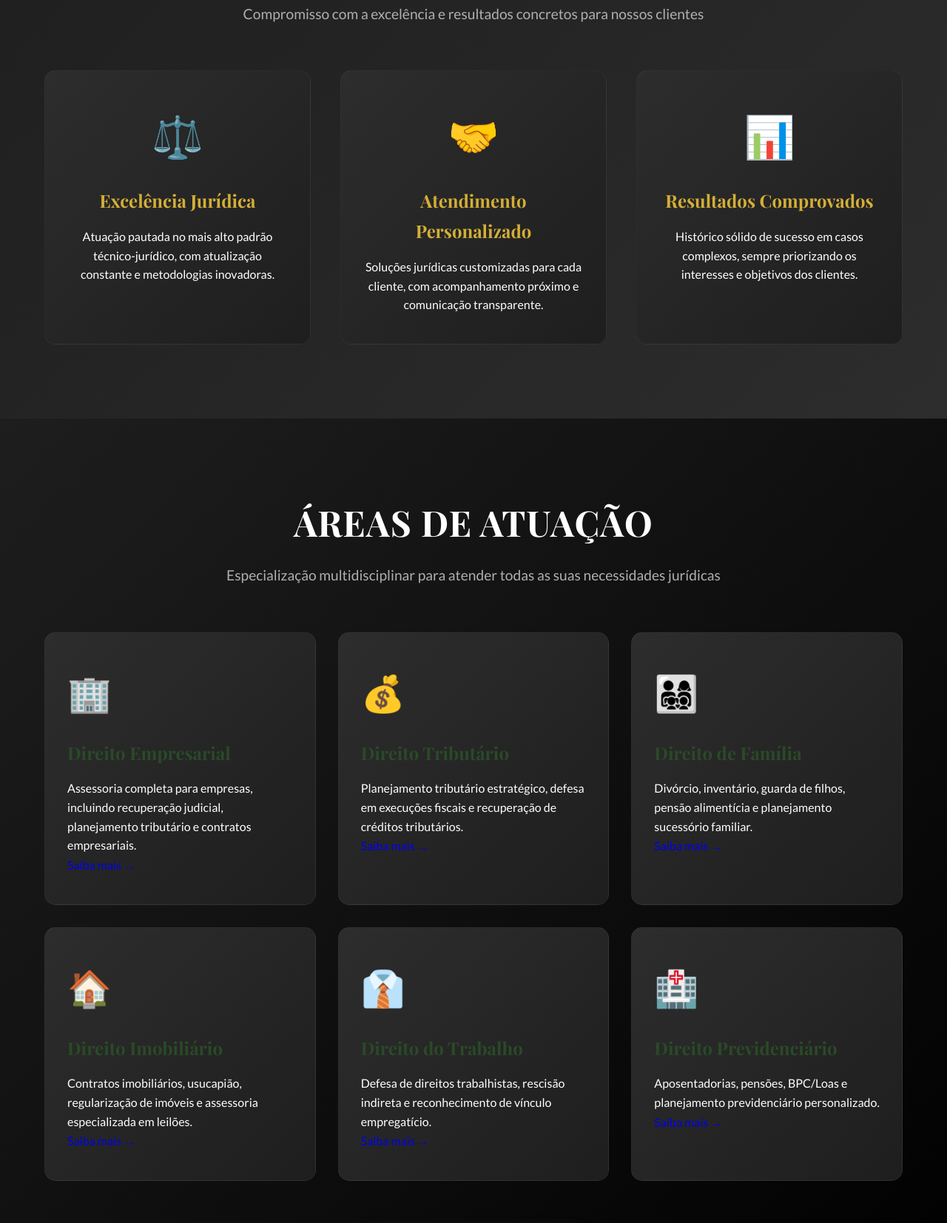
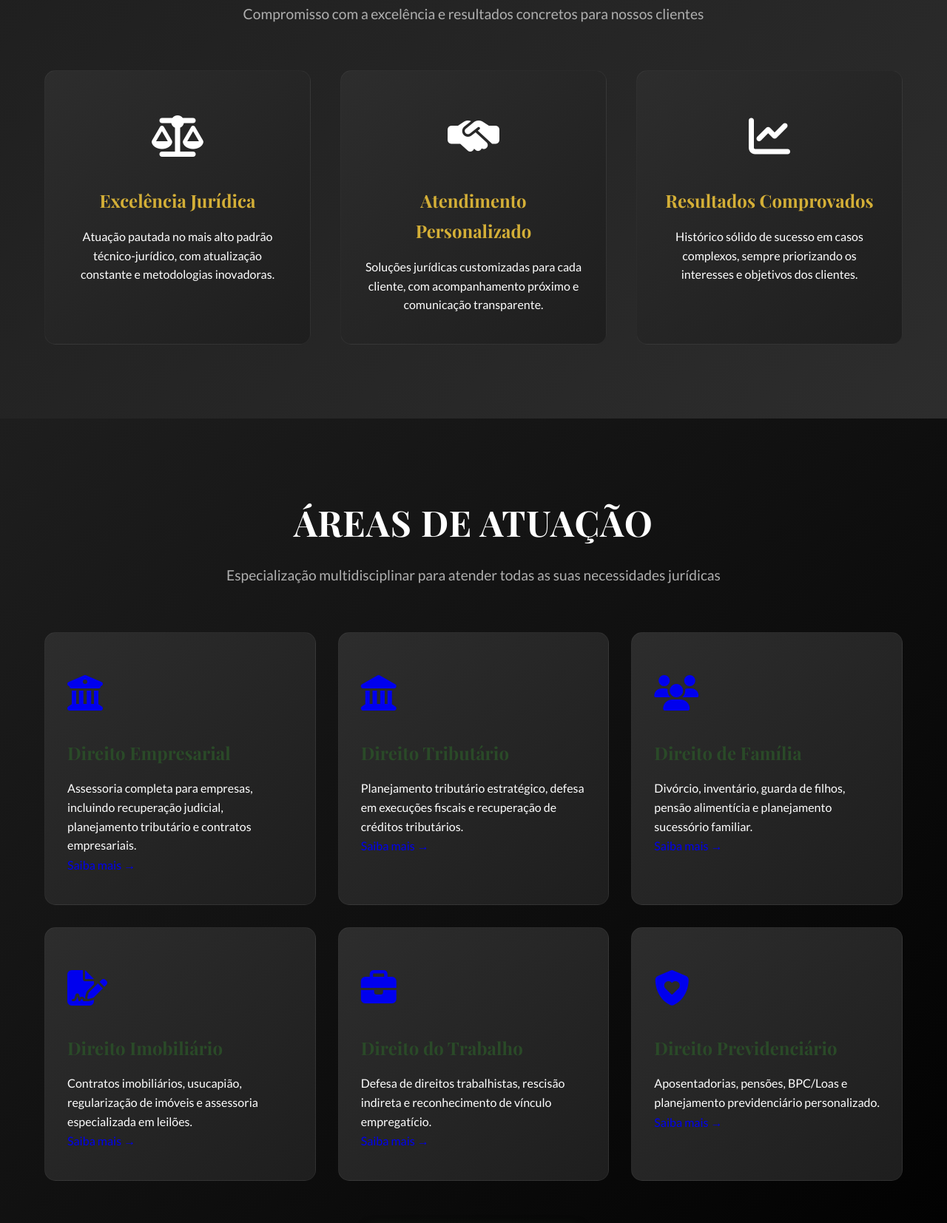
Before and after one commit to RodrigoDSVDF/craveiro_sakarov_multipage, a plain HTML site: page index.html in a window 1280 px wide. Shown: the part 1084-2738 px from the top of the page at 74% size. Drawn offline with nearby package versions, Linux system fonts and the light colour scheme.

Commit message:
Update index.html

```diff
--- a/index.html
+++ b/index.html
@@ -8,7 +8,6 @@
     <meta name="keywords" content="advogados, escritório advocacia, direito empresarial, direito tributário, direito civil, advocacia consultiva">
     <meta name="author" content="Craveiro e Sakarov Advogados Associados">
 
-    <!-- Open Graph -->
     <meta property="og:title" content="Craveiro e Sakarov Advogados Associados">
     <meta property="og:description" content="Excelência jurídica com agilidade, transparência e competência">
     <meta property="og:type" content="website">
@@ -16,10 +15,12 @@
 
     <link rel="stylesheet" href="css/styles.css">
     <link href="https://fonts.googleapis.com/css2?family=Playfair+Display:wght@400;600;700;800&family=Lato:wght@300;400;500;600;700&display=swap" rel="stylesheet">
+
+    <link rel="stylesheet" href="https://cdnjs.cloudflare.com/ajax/libs/font-awesome/6.5.2/css/all.min.css">
+
     <link rel="icon" type="image/x-icon" href="images/favicon.ico">
 </head>
 <body>
-    <!-- Header -->
     <header class="header" role="banner">
         <div class="container">
             <div class="header-content">
@@ -34,7 +35,7 @@
                     <a href="areas-atuacao.html" class="nav-link">Áreas de Atuação</a>
                     <a href="contato.html" class="nav-link">Contato</a>
                     <a href="https://wa.me/5561999999999" target="_blank" rel="noopener noreferrer" class="btn-whatsapp">
-                        <span class="whatsapp-icon">📱</span>
+                        <i class="fa-brands fa-whatsapp"></i>
                         Whatsapp
                     </a>
                 </nav>
@@ -47,7 +48,6 @@
         </div>
     </header>
 
-    <!-- Hero Section -->
     <section class="hero" role="banner" aria-label="Apresentação principal">
         <div class="hero-overlay"></div>
         <div class="container">
@@ -62,7 +62,6 @@
         </div>
     </section>
 
-    <!-- Destaques -->
     <section class="section-destaques" aria-labelledby="destaques-title">
         <div class="container">
             <div class="section-header">
@@ -71,17 +70,17 @@
             </div>
             <div class="destaques-grid">
                 <article class="destaque-item">
-                    <div class="destaque-icon">⚖️</div>
+                    <div class="destaque-icon"><i class="fa-solid fa-scale-balanced"></i></div>
                     <h3 class="destaque-title">Excelência Jurídica</h3>
                     <p class="destaque-description">Atuação pautada no mais alto padrão técnico-jurídico, com atualização constante e metodologias inovadoras.</p>
                 </article>
                 <article class="destaque-item">
-                    <div class="destaque-icon">🤝</div>
+                    <div class="destaque-icon"><i class="fa-solid fa-handshake-simple"></i></div>
                     <h3 class="destaque-title">Atendimento Personalizado</h3>
                     <p class="destaque-description">Soluções jurídicas customizadas para cada cliente, com acompanhamento próximo e comunicação transparente.</p>
                 </article>
                 <article class="destaque-item">
-                    <div class="destaque-icon">📊</div>
+                    <div class="destaque-icon"><i class="fa-solid fa-chart-line"></i></div>
                     <h3 class="destaque-title">Resultados Comprovados</h3>
                     <p class="destaque-description">Histórico sólido de sucesso em casos complexos, sempre priorizando os interesses e objetivos dos clientes.</p>
                 </article>
@@ -89,7 +88,6 @@
         </div>
     </section>
 
-    <!-- Áreas de Atuação Resumo -->
     <section class="section-areas-resumo" aria-labelledby="areas-title">
         <div class="container">
             <div class="section-header">
@@ -98,37 +96,37 @@
             </div>
             <div class="areas-grid">
                 <a href="areas-atuacao.html#empresarial" class="area-card" aria-label="Direito Empresarial">
-                    <div class="area-card-icon">🏢</div>
+                    <div class="area-card-icon"><i class="fa-solid fa-building-columns"></i></div>
                     <h3 class="area-card-title">Direito Empresarial</h3>
                     <p class="area-card-description">Assessoria completa para empresas, incluindo recuperação judicial, planejamento tributário e contratos empresariais.</p>
                     <span class="area-card-link">Saiba mais →</span>
                 </a>
                 <a href="areas-atuacao.html#tributario" class="area-card" aria-label="Direito Tributário">
-                    <div class="area-card-icon">💰</div>
+                    <div class="area-card-icon"><i class="fa-solid fa-landmark"></i></div>
                     <h3 class="area-card-title">Direito Tributário</h3>
                     <p class="area-card-description">Planejamento tributário estratégico, defesa em execuções fiscais e recuperação de créditos tributários.</p>
                     <span class="area-card-link">Saiba mais →</span>
                 </a>
                 <a href="areas-atuacao.html#familia" class="area-card" aria-label="Direito de Família">
-                    <div class="area-card-icon">👨‍👩‍👧‍👦</div>
+                    <div class="area-card-icon"><i class="fa-solid fa-users"></i></div>
                     <h3 class="area-card-title">Direito de Família</h3>
                     <p class="area-card-description">Divórcio, inventário, guarda de filhos, pensão alimentícia e planejamento sucessório familiar.</p>
                     <span class="area-card-link">Saiba mais →</span>
                 </a>
                 <a href="areas-atuacao.html#imobiliario" class="area-card" aria-label="Direito Imobiliário">
-                    <div class="area-card-icon">🏠</div>
+                    <div class="area-card-icon"><i class="fa-solid fa-file-signature"></i></div>
                     <h3 class="area-card-title">Direito Imobiliário</h3>
                     <p class="area-card-description">Contratos imobiliários, usucapião, regularização de imóveis e assessoria especializada em leilões.</p>
                     <span class="area-card-link">Saiba mais →</span>
                 </a>
                 <a href="areas-atuacao.html#trabalho" class="area-card" aria-label="Direito do Trabalho">
-                    <div class="area-card-icon">👔</div>
+                    <div class="area-card-icon"><i class="fa-solid fa-briefcase"></i></div>
                     <h3 class="area-card-title">Direito do Trabalho</h3>
                     <p class="area-card-description">Defesa de direitos trabalhistas, rescisão indireta e reconhecimento de vínculo empregatício.</p>
                     <span class="area-card-link">Saiba mais →</span>
                 </a>
                 <a href="areas-atuacao.html#previdenciario" class="area-card" aria-label="Direito Previdenciário">
-                    <div class="area-card-icon">🏥</div>
+                    <div class="area-card-icon"><i class="fa-solid fa-shield-heart"></i></div>
                     <h3 class="area-card-title">Direito Previdenciário</h3>
                     <p class="area-card-description">Aposentadorias, pensões, BPC/Loas e planejamento previdenciário personalizado.</p>
                     <span class="area-card-link">Saiba mais →</span>
@@ -140,7 +138,6 @@
         </div>
     </section>
 
-    <!-- Como Funciona -->
     <section class="section-processo" aria-labelledby="processo-title">
         <div class="container">
             <div class="section-header">
@@ -170,7 +167,6 @@
         </div>
     </section>
 
-    <!-- Footer -->
     <footer class="footer" role="contentinfo">
         <div class="container">
             <div class="footer-content">
@@ -212,7 +208,6 @@
         </div>
     </footer>
 
-    <!-- Scroll to Top Button -->
     <button class="scroll-top" aria-label="Voltar ao topo">↑</button>
 
     <script src="js/script.js"></script>
```
